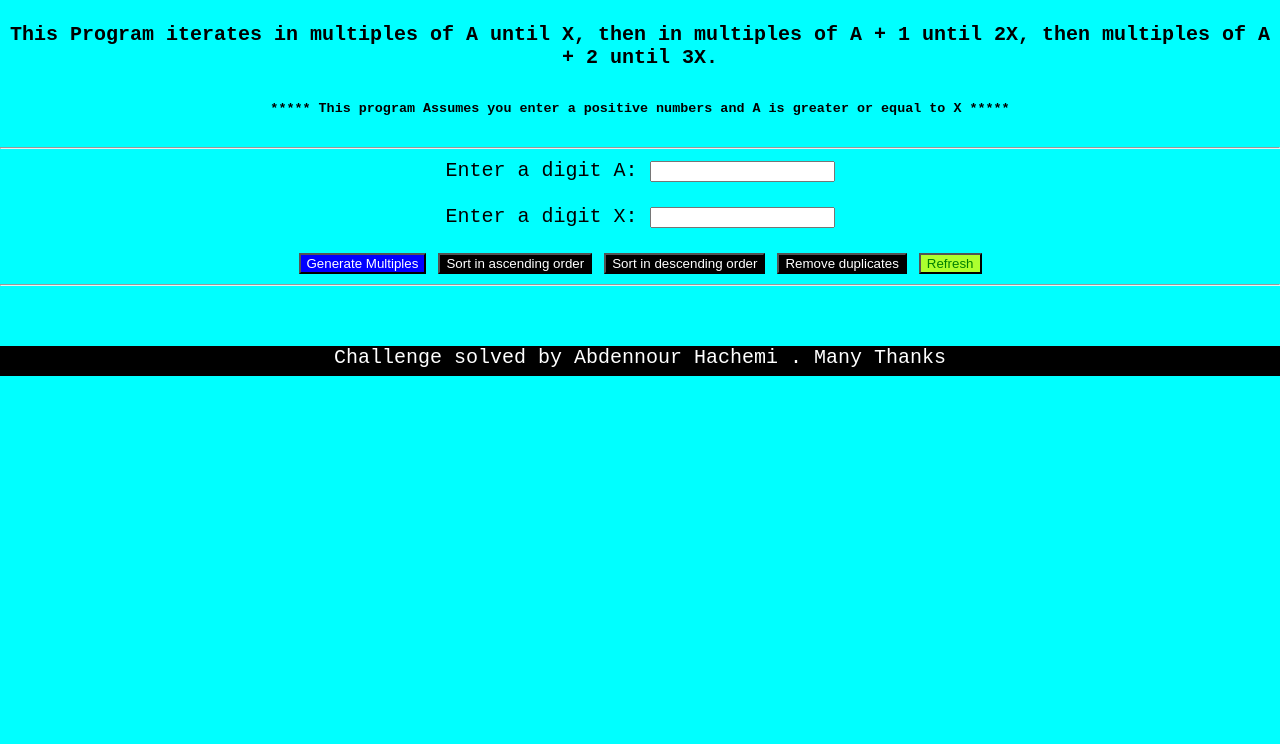
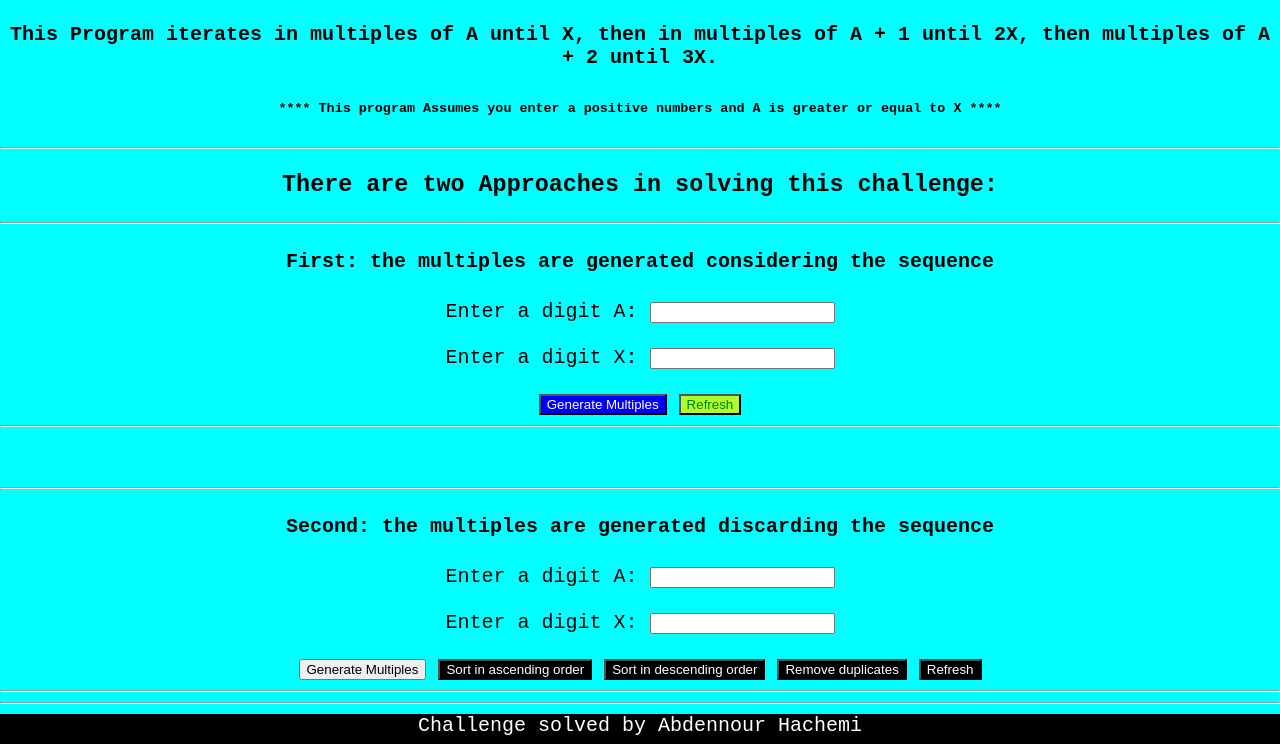
Before and after one commit to nouri89/nouri89.github.io, a plain HTML site: page index.html in a window 1280 px wide. Shown: the part 62-806 px from the top of the page. Drawn offline with Linux system fonts and the light colour scheme.

Commit message:
Update index.html

```diff
--- a/index.html
+++ b/index.html
@@ -10,26 +10,48 @@
 <body>
 <h2>2i Multiples challenge </h2>
 <h4> This Program  iterates in multiples of A until X, then in multiples of A + 1 until 2X,
-         then multiples of A + 2 until 3X.
-      </h4>
-      <div>
-         <h6>***** This program Assumes you enter a positive numbers and A is greater or equal to X *****</h6>
-      </div>
+    then multiples of A + 2 until 3X.</h4>
+    <div><h6>**** This program Assumes you enter a positive numbers and A is greater or equal to X ****</h6></div>
 <hr>
 <main>
+    <h3>There are two Approaches in solving this challenge:</h3>
+    <hr>
+    <h4> First: the multiples are generated considering the sequence</h4>
+
+
     <label for="fname">Enter a digit A:</label>
   <input type="number" id="digitA" name="fname"><br><br>
   <label for="lname">Enter a digit X:</label>
   <input type="number" id="digitX" name="lname"><br><br>
   <input type="submit"  id="generate" value="Generate Multiples">
+
+
+  <button id="refresh">Refresh</button>
+
+  <hr>
+  <div id="result"></div>
+  <hr>
+  <h4> Second: the multiples are generated discarding the sequence</h4>
+
+
+  <label for="fname">Enter a digit A:</label>
+<input type="number" id="digitAnoSq" name="A"><br><br>
+<label for="lname">Enter a digit X:</label>
+<input type="number" id="digitXnoSq" name="X"><br><br>
+<input type="submit"  id="generatenoSq" value="Generate Multiples">
+
 <button id="sortAscend">Sort in ascending order</button>
 <button id="sortDescend">Sort in descending order</button>
 <button id="removeDuplica">Remove duplicates</button>
-         <button id="refresh">Refresh</button>
+<button id="refreshnosq">Refresh</button>
+<hr>
+<div id="resultnoSq"></div>
+<hr>
 </main>
-      <hr>
-      <div id="result"></div>
-      <footer>Challenge solved by Abdennour Hachemi . Many Thanks</footer>
+
+
+
+    <footer>Challenge solved by Abdennour Hachemi </footer>
     <script src="script.js"></script>
 </body>
 </html>
```
Lines whose indentation alone changed are shown as unchanged.
